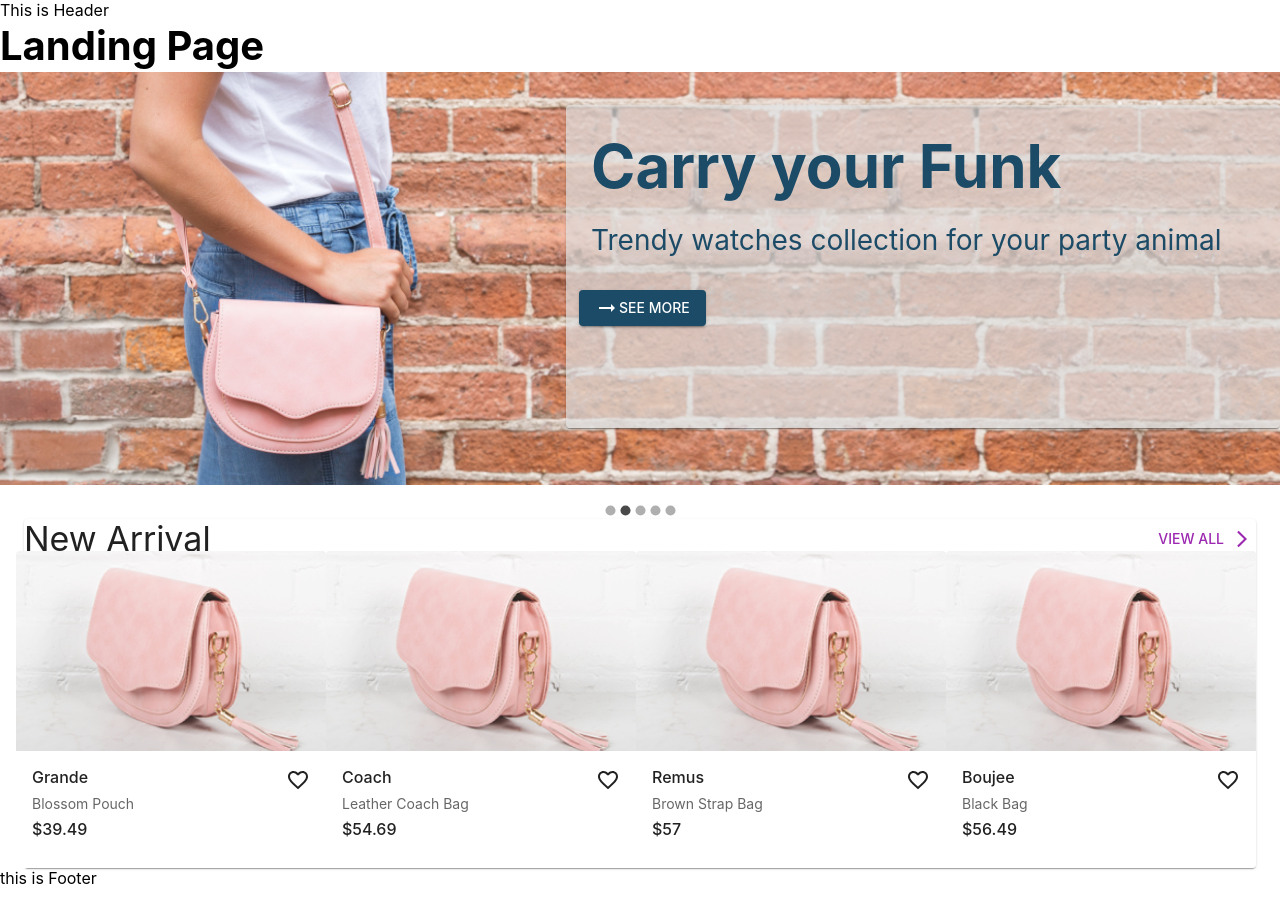
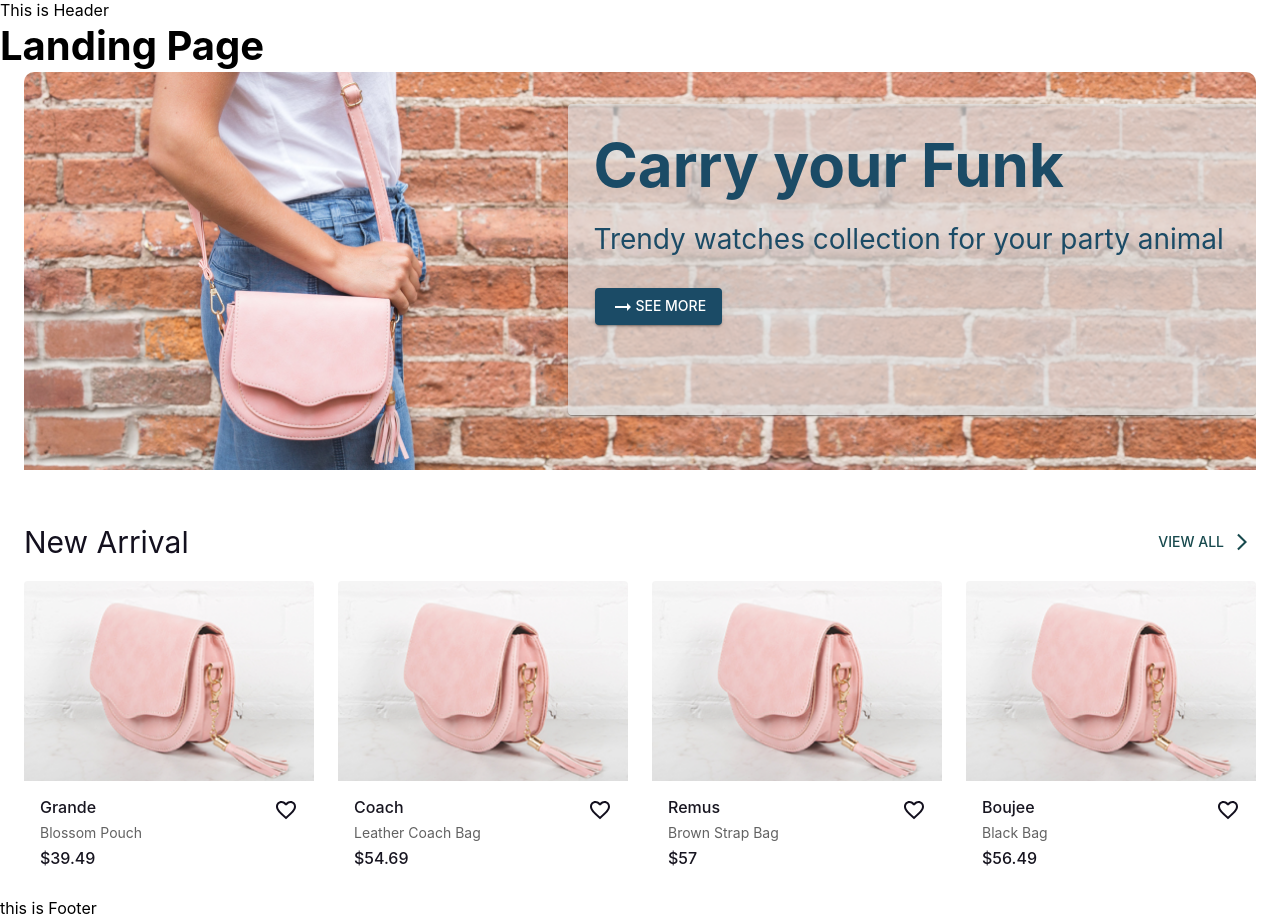
Before and after one commit to JSD-0923/frontend-final-2, a React (Create React App) app: page / in a window 1280 px wide. Before the commit the page ends 888 px from the top, so only its background shows below. Built offline with nearby package versions, Linux system fonts and the light colour scheme.

Commit message:
edit hero section

```diff
--- a/src/MUI Themse/customTheme.js
+++ b/src/MUI Themse/customTheme.js
@@ -3,6 +3,13 @@ import {createTheme} from "@mui/material";
 
 export const theme = createTheme({
     palette: {
+
+        darkTeal:{
+            main: '#17494D',
+            light: '#237076',
+            dark: '#12383b',
+            contrastText: '#FFFFFF',
+        },
         primary: {
             main: '#1B4B66',
             light: '#25678d',
--- a/src/components/HeroItem/HeroItem.js
+++ b/src/components/HeroItem/HeroItem.js
@@ -14,6 +14,7 @@ const HeroItem = ({ item }) => {
             fontSize: '23px',
         },
     }))
+
     const StyledSubtitle = styled(Typography)(({ theme }) => ({
         paddingBottom: '30px',
         paddingLeft: '20px',
@@ -22,11 +23,10 @@ const HeroItem = ({ item }) => {
 
 
         [theme.breakpoints.down('md')]: {
-            fontSize: '0.5rem',
+            fontSize: '20px',
             paddingBottom: '8px',
             paddingLeft: '1px',
         },
-
 
     }))
     return (
@@ -53,7 +53,7 @@ const HeroItem = ({ item }) => {
                     {item.subtitle}
                 </StyledSubtitle>
 
-                <Box sx={{ display: { xs: 'none', md: 'flex' }, pl: '8px' }}>
+                <Box sx={{ display: { xs: 'none', md: 'flex' }, ml: '22px' }}>
                     <Button variant="contained">
                         <ArrowRightAltIcon />
                         see more
--- a/src/components/HeroSection/HeroSection.js
+++ b/src/components/HeroSection/HeroSection.js
@@ -3,14 +3,26 @@ import Carousel from 'react-material-ui-carousel'
 import FeatureCard from '../FeatureCard/FeatureCard'
 import HeroItem from '../HeroItem/HeroItem'
 import {heroItems } from '../data'
+import { Container } from '@mui/material'
+
+
 const HeroSection = () => {
+    const settings = {
 
+        indicatorIconButtonProps: {
+          style: {
+            display: "none",
+          },
+        },
+      };
        return (
-        <Carousel>
+        <Container maxWidth='xl'>
+        <Carousel sx={{borderRadius: "10px"}} {...settings}>
             {
                 heroItems.map( (item, i) => <HeroItem key={i} item={item} /> )
             }
         </Carousel>
+        </Container>
     )
 
 }
--- a/src/components/NewArrival/NewArrival.js
+++ b/src/components/NewArrival/NewArrival.js
@@ -32,13 +32,11 @@ const newArrivalProducts = [
 
 ]
 
-
 const NewArrival = () => {
 
-
   return (
-  <Container maxWidth='xl'>
-      <Paper>
+    <Container maxWidth='xl'>
+      <Paper sx={{boxShadow:'none'}}>
         <Box
 
           sx={{
@@ -49,26 +47,32 @@ const NewArrival = () => {
           <Typography variant='h3' component='div'
 
             sx={{
-              fontSize: '34px',
-              fontWeight: '400'
+              fontSize: '30px',
+              fontWeight: '400',
+              pt: '40px',
+              pb: '20px',
+              color:'dark.main'
             }}>
             New Arrival
           </Typography>
 
-<Button color="secondary" endIcon={<ArrowForwardIosIcon />}>View All</Button>
+          <Button color="secondary" endIcon={<ArrowForwardIosIcon />}
+            sx={{
+              mt: '40px',
+              mb: '20px',
+              color:'darkTeal.main'
+            }}>View All</Button>
 
         </Box>
-        <Grid container spacing={1}>
+        <Grid container spacing={3}>
           {newArrivalProducts.map((product, index) => (
-            <Grid product xs={12} sm={6} md={4} lg={3} key={index}>
-
+            <Grid item xs={12} sm={6} md={4} lg={3} key={index}>
               <ProductCard productDetaile={product} />
-
             </Grid>
           ))}
         </Grid>
       </Paper>
-      </Container>
+    </Container>
 
 
   )
--- a/src/components/ProductCard/ProductCard.js
+++ b/src/components/ProductCard/ProductCard.js
@@ -1,6 +1,5 @@
 import React from 'react'
 import Card from '@mui/material/Card';
-import CardActions from '@mui/material/CardActions';
 import CardContent from '@mui/material/CardContent';
 import CardMedia from '@mui/material/CardMedia';
 import Typography from '@mui/material/Typography';
@@ -10,7 +9,7 @@ import product from '../../assets/images/pink-bag.png'
 
 const ProductCard = (props) => {
   return (
-    <Card sx={{ boxShadow: "none", width:'100%' }}>
+    <Card sx={{ boxShadow: "none", width: '100%' }}>
       <CardMedia
         sx={{ height: 200 }}
         image={product}
@@ -19,34 +18,41 @@ const ProductCard = (props) => {
       <CardContent>
         <Box
           sx={{
-          display:'flex',
-          justifyContent:'space-between',
-          alignItems:'center',
+            display: 'flex',
+            justifyContent: 'space-between',
+            alignItems: 'center',
 
-      }}
-        >
+          }}>
+
           <Typography gutterBottom variant="h5" component="div"
             sx={{
-          fontSize:'16px',
-          fontWeight:'500'
+              fontSize: '16px',
+              fontWeight: '500',
+              color:'TypeHighEmphasis.main'
             }}>
             {props.productDetaile.productName}
           </Typography>
-        <FavoriteBorderIcon/>
+
+          <FavoriteBorderIcon sx={{color:'dark.main'}} />
+
         </Box>
+
         <Typography variant="body2" color="text.secondary"
           sx={{
-          fontSize : '14px',
-          fontWeight : '400'
+            fontSize: '14px',
+            fontWeight: '400',
+            color:'TypeLowEmphasis.main'
           }}>
+          {props.productDetaile.productDescription}
 
-        {props.productDetaile.productDescription}
         </Typography>
+
         <Typography gutterBottom variant="none" component="div"
           sx={{
-          fontSize:'16px',
-          fontWeight:'500',
-          mt : '5px'
+            fontSize: '16px',
+            fontWeight: '500',
+            mt: '5px',
+            color: 'TypeHighEmphasis.main'
           }}>
           {props.productDetaile.productPrice}
 
```
Lines whose indentation alone changed are shown as unchanged.
